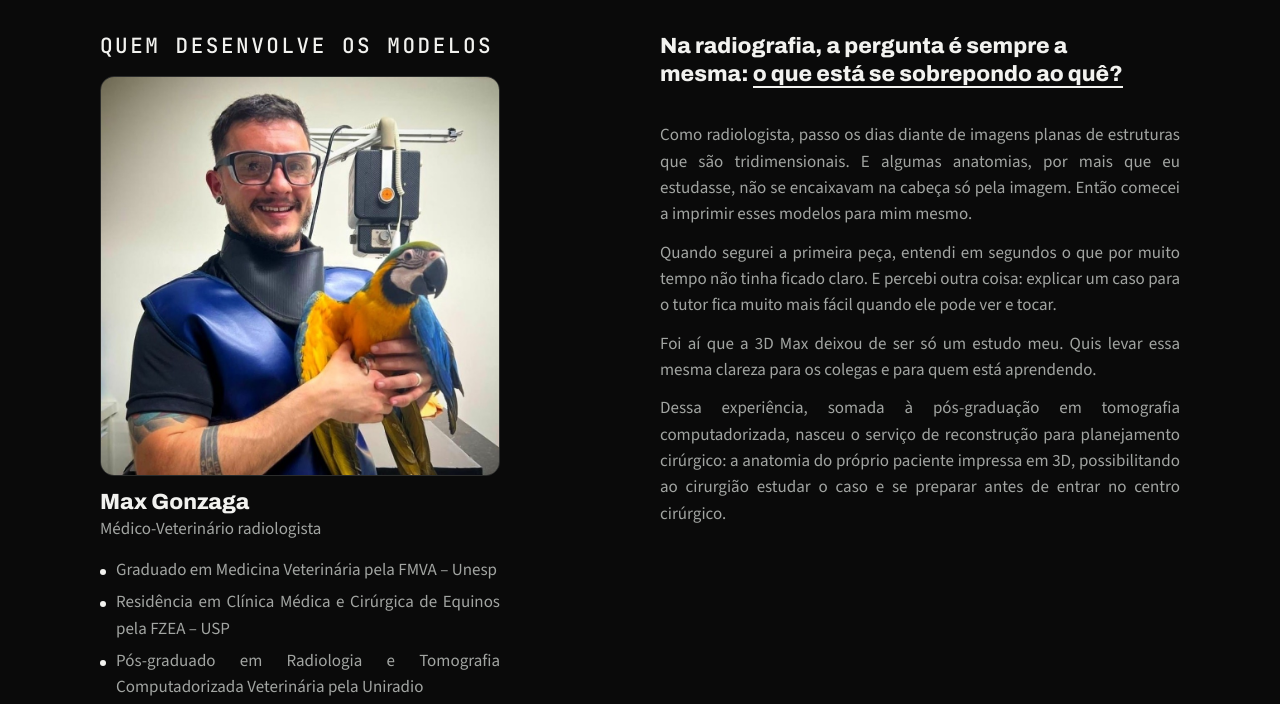
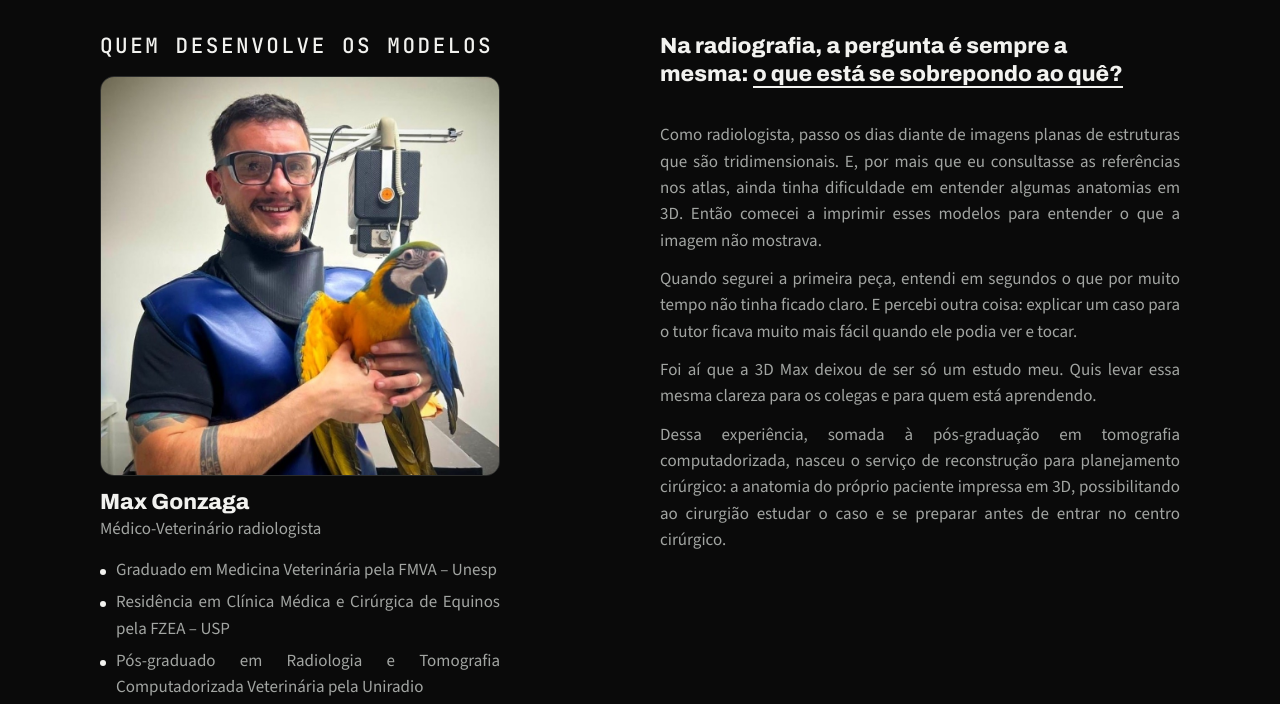
Before and after one commit to 3dmaxbiomodelos-star/site-3dmaxrm, a plain HTML site: page public/index.html in a window 1280 px wide. Shown: the part 1480-2184 px from the top of the page. Drawn offline with nearby package versions, Linux system fonts and the light colour scheme.

Commit message:
Prévia 4: texto novo nos dois primeiros parágrafos da história
Co-Authored-By: Claude Opus 5.5 <noreply@anthropic.com>
Claude-Session: https://claude.ai/code/session_0169P7kFYmCWzJ5yBai2GrJG

```diff
--- a/public/index.html
+++ b/public/index.html
@@ -216,8 +216,8 @@ header.cover .lede{color:var(--soft);font-size:18px;margin:0;max-width:40em}
   </div>
   <div class="story">
     <p class="hook">Na radiografia, a pergunta é sempre a mesma: <em>o que está se sobrepondo ao quê?</em></p>
-    <p>Como radiologista, passo os dias diante de imagens planas de estruturas que são tridimensionais. E algumas anatomias, por mais que eu estudasse, não se encaixavam na cabeça só pela imagem. Então comecei a imprimir esses modelos para mim mesmo.</p>
-    <p>Quando segurei a primeira peça, entendi em segundos o que por muito tempo não tinha ficado claro. E percebi outra coisa: explicar um caso para o tutor fica muito mais fácil quando ele pode ver e tocar.</p>
+    <p>Como radiologista, passo os dias diante de imagens planas de estruturas que são tridimensionais. E, por mais que eu consultasse as referências nos atlas, ainda tinha dificuldade em entender algumas anatomias em 3D. Então comecei a imprimir esses modelos para entender o que a imagem não mostrava.</p>
+    <p>Quando segurei a primeira peça, entendi em segundos o que por muito tempo não tinha ficado claro. E percebi outra coisa: explicar um caso para o tutor ficava muito mais fácil quando ele podia ver e tocar.</p>
     <p>Foi aí que a 3D Max deixou de ser só um estudo meu. Quis levar essa mesma clareza para os colegas e para quem está aprendendo.</p>
     <p>Dessa experiência, somada à pós-graduação em tomografia computadorizada, nasceu o serviço de reconstrução para planejamento cirúrgico: a anatomia do próprio paciente impressa em 3D, possibilitando ao cirurgião estudar o caso e se preparar antes de entrar no centro cirúrgico.</p>
   </div>
```
